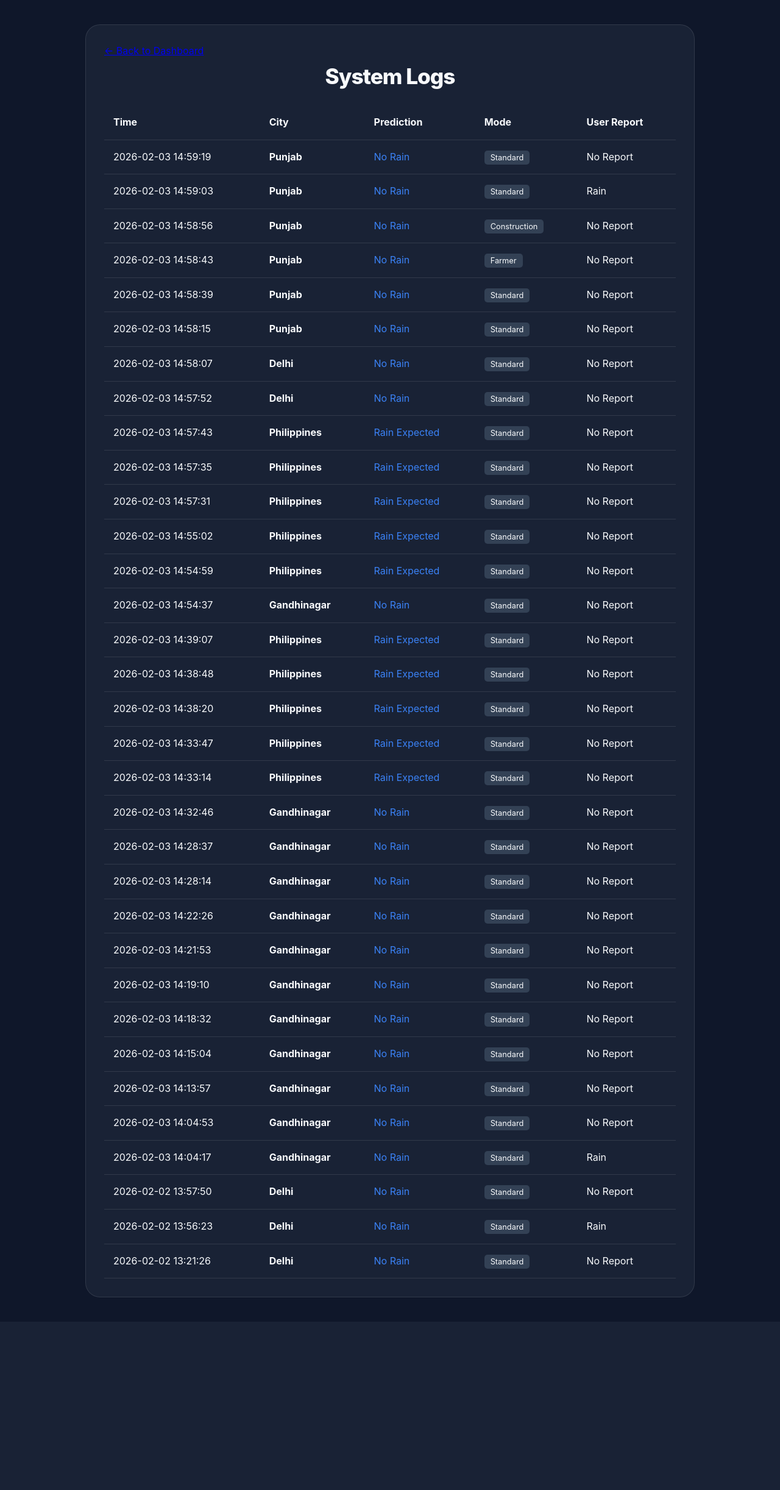
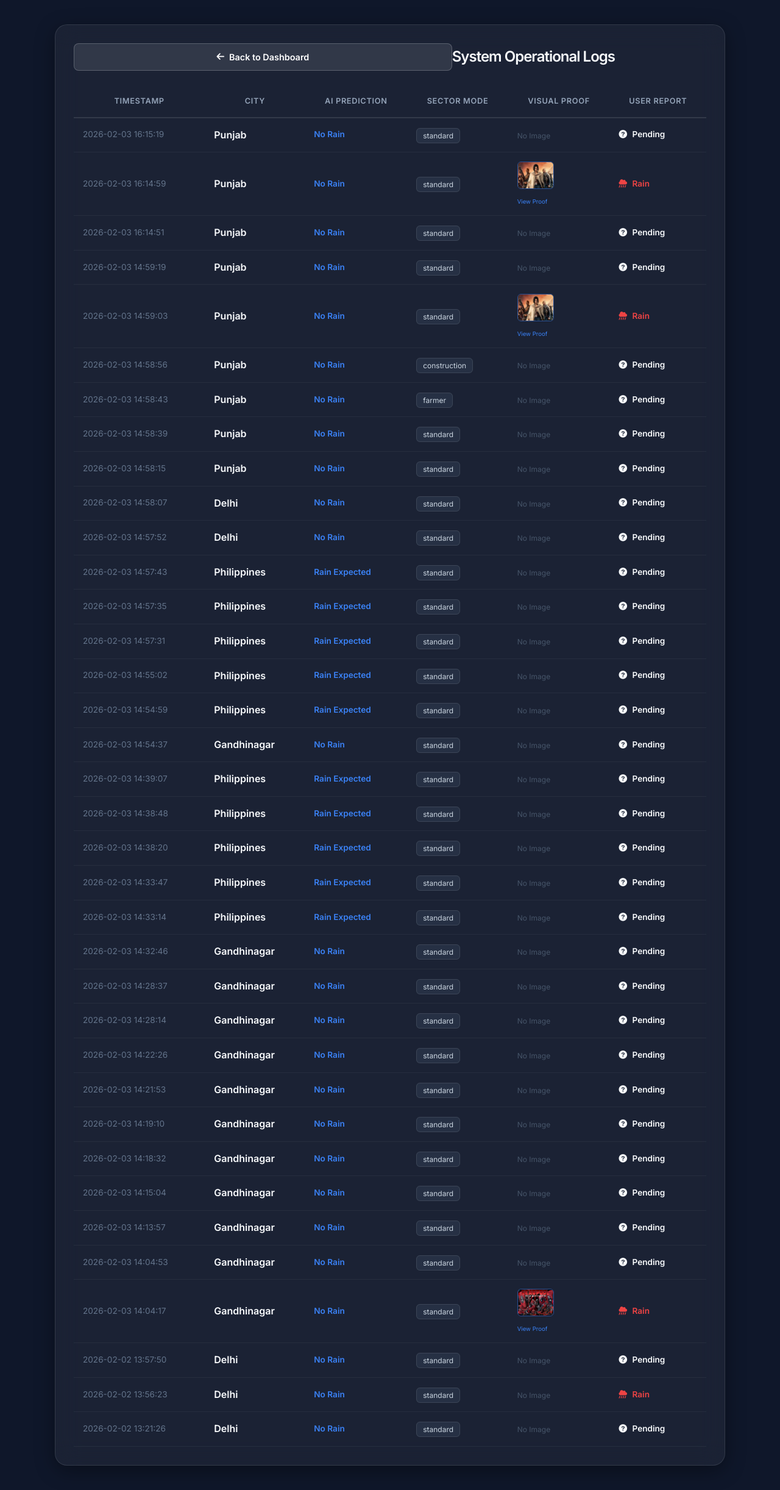
Before and after one commit to Shivang010204/RainCast, a Flask app: page /history in a window 1280 px wide. Shown: the whole page at 61% size. Before the commit the page ends 2128 px from the top, so only its background shows below. Run offline with Flask 3, Linux system fonts and the light colour scheme.

Commit message:
Update UI to Glassmorphism and add email alert logic

```diff
--- a/data/prediction_history.csv
+++ b/data/prediction_history.csv
@@ -32,3 +32,6 @@ Time,City,Temp,Hum,Press,Wind,ML,API,Report,Mode,Lat,Lon
 2026-02-03 14:58:56,Punjab,23.64,24,1019,2.16,No Rain,OK,,construction,30.8602,72.3198,
 2026-02-03 14:59:03,Punjab,23.64,24,1019,2.16,No Rain,OK,Rain,standard,30.8602,72.3198,Punjab_145918_Rebelmoon.jpg
 2026-02-03 14:59:19,Punjab,23.64,24,1019,2.16,No Rain,OK,,standard,30.8602,72.3198,
+2026-02-03 16:14:51,Punjab,23.44,24,1018,1.92,No Rain,OK,,standard,30.8602,72.3198,
+2026-02-03 16:14:59,Punjab,23.44,24,1018,1.92,No Rain,OK,Rain,standard,30.8602,72.3198,Punjab_161515_Rebelmoon.jpg
+2026-02-03 16:15:19,Punjab,23.44,24,1018,1.92,No Rain,OK,,standard,30.8602,72.3198,
--- a/static/style.css
+++ b/static/style.css
@@ -140,3 +140,68 @@ h1 { font-size: 2.2rem; font-weight: 800; margin: 0; letter-spacing: -1px; }
 .clear-link-ui:hover { background: var(--danger); color: white !important; }
 
 #map { height: 350px; border-radius: 18px; border: 1px solid var(--border); }
+
+/* --- HISTORY PAGE & GLASSMORPHISM UPDATES --- */
+
+.glass-card {
+    background: rgba(255, 255, 255, 0.05);
+    backdrop-filter: blur(20px);
+    -webkit-backdrop-filter: blur(20px);
+    border-radius: 20px;
+    border: 1px solid rgba(255, 255, 255, 0.1);
+    padding: 30px;
+    box-shadow: 0 8px 32px 0 rgba(0, 0, 0, 0.37);
+}
+
+.history-table {
+    width: 100%;
+    border-collapse: collapse;
+    margin-top: 25px;
+}
+
+.history-table th {
+    color: #94a3b8;
+    font-size: 0.8rem;
+    text-transform: uppercase;
+    letter-spacing: 0.05em;
+    padding: 15px;
+    border-bottom: 2px solid rgba(255, 255, 255, 0.1);
+}
+
+.history-table td {
+    padding: 15px;
+    border-bottom: 1px solid rgba(255, 255, 255, 0.05);
+    vertical-align: middle;
+}
+
+.btn-ui-secondary {
+    display: inline-flex;
+    align-items: center;
+    gap: 8px;
+    background: rgba(255, 255, 255, 0.1);
+    color: white;
+    padding: 10px 20px;
+    border-radius: 8px;
+    border: 1px solid rgba(255, 255, 255, 0.2);
+    text-decoration: none;
+    transition: all 0.3s ease;
+}
+
+.btn-ui-secondary:hover {
+    background: rgba(255, 255, 255, 0.2);
+    transform: translateY(-2px);
+}
+
+.proof-thumb {
+    width: 60px;
+    height: 45px;
+    object-fit: cover;
+    border-radius: 6px;
+    border: 1px solid rgba(59, 130, 246, 0.5);
+    transition: transform 0.2s;
+}
+
+.proof-thumb:hover {
+    transform: scale(1.1);
+    border-color: #3b82f6;
+}
--- a/templates/history.html
+++ b/templates/history.html
@@ -1,32 +1,69 @@
 <!DOCTYPE html>
-<html>
+<html lang="en">
 <head>
-    <title>RainCast | History Logs</title>
+    <meta charset="UTF-8">
+    <meta name="viewport" content="width=device-width, initial-scale=1.0">
+    <title>RainCast AI | Operational History</title>
+    <link href="https://fonts.googleapis.com/css2?family=Inter:wght@300;400;600&display=swap" rel="stylesheet">
+    <link rel="stylesheet" href="https://cdnjs.cloudflare.com/ajax/libs/font-awesome/6.0.0/css/all.min.css">
     <link rel="stylesheet" href="{{ url_for('static', filename='style.css') }}">
     <style>
-        table { width: 100%; border-collapse: collapse; margin-top: 20px; }
-        th, td { padding: 15px; text-align: left; border-bottom: 1px solid rgba(255,255,255,0.1); }
-        .mode-tag { background: #334155; padding: 4px 10px; border-radius: 5px; font-size: 0.8rem; text-transform: capitalize; }
+        body { padding: 40px; font-family: 'Inter', sans-serif; background: #0f172a; color: #f8fafc; }
+        .history-table { width: 100%; border-collapse: collapse; margin-top: 25px; }
+        .history-table th { color: #94a3b8; font-size: 0.8rem; text-transform: uppercase; letter-spacing: 0.05em; padding: 15px; border-bottom: 2px solid rgba(255,255,255,0.1); }
+        .history-table td { padding: 15px; border-bottom: 1px solid rgba(255,255,255,0.05); vertical-align: middle; }
+        .mode-tag { background: rgba(51, 65, 85, 0.5); padding: 4px 10px; border-radius: 6px; font-size: 0.75rem; color: #cbd5e1; border: 1px solid rgba(255,255,255,0.1); }
+        .proof-thumb { width: 60px; height: 45px; object-fit: cover; border-radius: 6px; border: 1px solid rgba(59, 130, 246, 0.5); cursor: pointer; transition: transform 0.2s; }
+        .proof-thumb:hover { transform: scale(1.1); }
+        .status-pill { font-weight: 600; font-size: 0.85rem; }
+        .rain-text { color: #3b82f6; } /* Blue for AI Prediction */
+        .report-confirmed { color: #ef4444; } /* Red for User Reported Rain */
+        .report-clear { color: #10b981; } /* Green for User Reported Clear */
     </style>
 </head>
-<body style="padding: 40px;">
-    <div class="glass-card" style="max-width: 1000px; margin: auto;">
-        <a href="/" class="history-btn">← Back to Dashboard</a>
-        <h1 style="text-align: center;">System Logs</h1>
-        <table>
+<body>
+    <div class="glass-card" style="max-width: 1100px; margin: auto; backdrop-filter: blur(20px);">
+        <div style="display: flex; justify-content: space-between; align-items: center; margin-bottom: 20px;">
+            <a href="/" class="btn-ui-secondary" style="text-decoration: none; font-size: 0.9rem;">
+                <i class="fa-solid fa-arrow-left"></i> Back to Dashboard
+            </a>
+            <h1 style="margin: 0; font-weight: 600; font-size: 1.5rem;">System Operational Logs</h1>
+            <div style="width: 150px;"></div> </div>
+
+        <table class="history-table">
             <thead>
                 <tr>
-                    <th>Time</th><th>City</th><th>Prediction</th><th>Mode</th><th>User Report</th>
+                    <th>Timestamp</th>
+                    <th>City</th>
+                    <th>AI Prediction</th>
+                    <th>Sector Mode</th>
+                    <th>Visual Proof</th>
+                    <th>User Report</th>
                 </tr>
             </thead>
             <tbody>
                 {% for row in records %}
                 <tr>
-                    <td>{{ row[0] }}</td>
-                    <td><b>{{ row[1] }}</b></td>
-                    <td style="color: #3b82f6;">{{ row[6] }}</td>
+                    <td style="color: #64748b; font-size: 0.85rem;">{{ row[0] }}</td>
+                    <td><b style="font-size: 1rem;">{{ row[1] }}</b></td>
+                    <td class="status-pill rain-text">{{ row[6] }}</td>
                     <td><span class="mode-tag">{{ row[9] }}</span></td>
-                    <td>{{ row[8] or 'No Report' }}</td>
+
+                    <td>
+                        {% if row[12] %}
+                        <a href="{{ url_for('static', filename='uploads/' + row[12]) }}" target="_blank" style="text-decoration: none;">
+                            <img src="{{ url_for('static', filename='uploads/' + row[12]) }}" class="proof-thumb" title="Click to view full image">
+                            <div style="font-size: 0.6rem; color: #3b82f6; margin-top: 5px;">View Proof</div>
+                        </a>
+                        {% else %}
+                        <span style="color: #475569; font-size: 0.75rem;">No Image</span>
+                        {% endif %}
+                    </td>
+
+                    <td class="status-pill {% if row[8] == 'Rain' %}report-confirmed{% elif row[8] == 'No Rain' %}report-clear{% endif %}">
+                        <i class="fa-solid {% if row[8] == 'Rain' %}fa-cloud-showers-heavy{% elif row[8] == 'No Rain' %}fa-sun{% else %}fa-circle-question{% endif %}" style="margin-right: 5px;"></i>
+                        {{ row[8] or 'Pending' }}
+                    </td>
                 </tr>
                 {% endfor %}
             </tbody>
```
Also changed, not shown: static/uploads/Punjab_161515_Rebelmoon.jpg (added).
